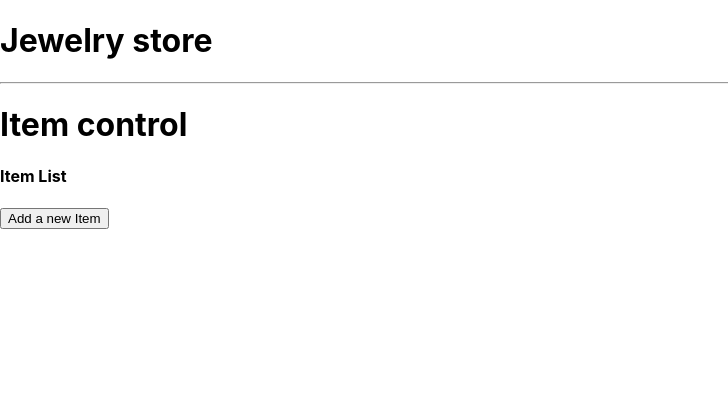
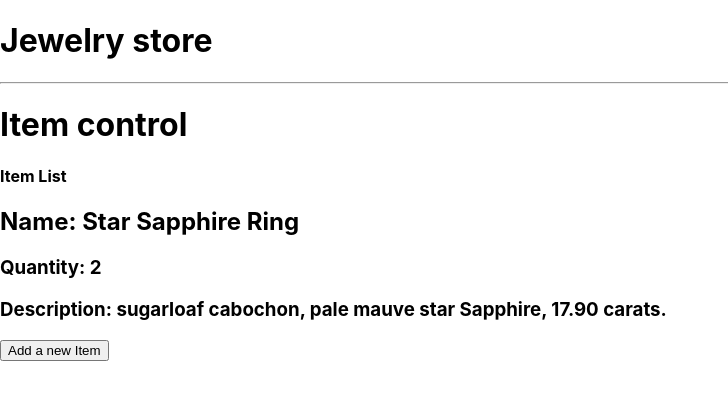
Before and after one commit to fc-dogan/merch-site, a React (Create React App) app: page / in a window 1280 px wide. Shown: the top 400 px of the page, without its empty margins (0-728 px from the left). Built offline with nearby package versions, Linux system fonts and the light colour scheme.

Commit message:
fix typo in ItemContol, now allItemList pass in props from ItemContol

```diff
--- a/src/components/ItemContol.js
+++ b/src/components/ItemContol.js
@@ -36,7 +36,7 @@ class ItemControl extends React.Component {
       currentlyVisibleState = <NewItemForm onNewItemCreation={this.handleAddingNewItem}/>
       buttonText = "Return to Item List";
     } else {
-      currentlyVisibleState = <ItemList itemList={this.state.allItemlist} />
+      currentlyVisibleState = <ItemList itemList={this.state.allItemList} />
       buttonText = "Add a new Item";
     }
     return (
--- a/src/components/ItemList.js
+++ b/src/components/ItemList.js
@@ -1,19 +1,20 @@
 import React from 'react';
 import Item from './Item';
 import PropTypes from 'prop-types';
+
 
 function ItemList(props){
   return (
     <React.Fragment>
       <h4>Item List</h4>
       {/* <p>{props.itemList}</p>; */}
-      {/* {props.itemList.map((item, index) =>
+      {props.itemList.map((item, index) =>
         <Item
           name={item.name}
           quantity={item.quantity}
           description={item.description}
           key={index} />
-      )} */}
+      )}
     </React.Fragment>
   )
 }
```
